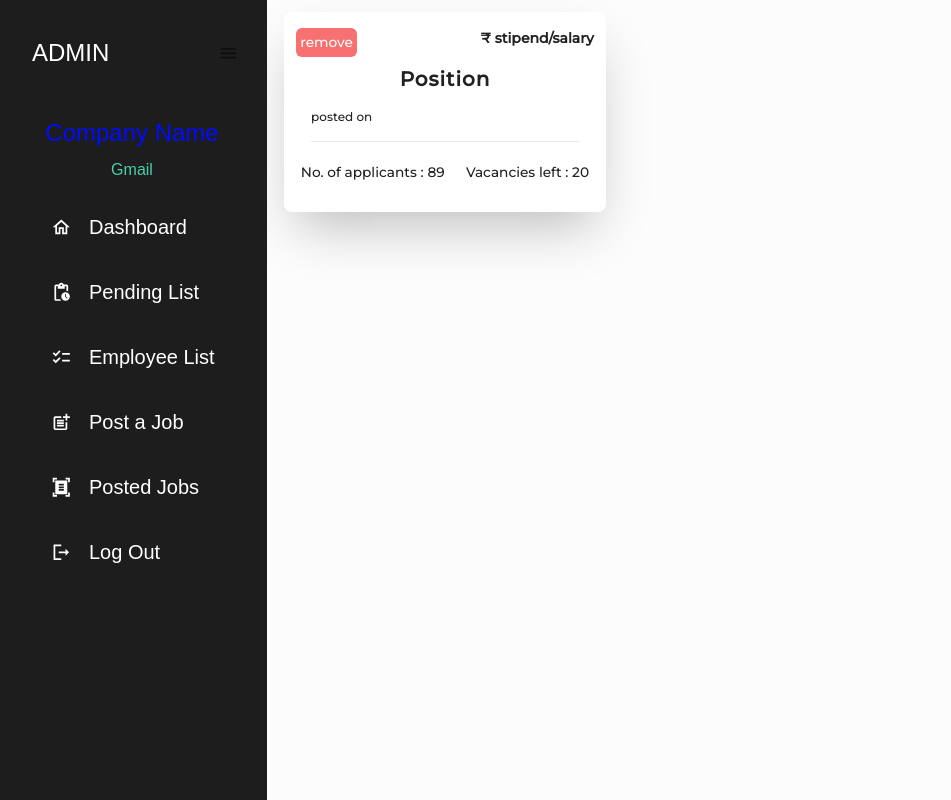
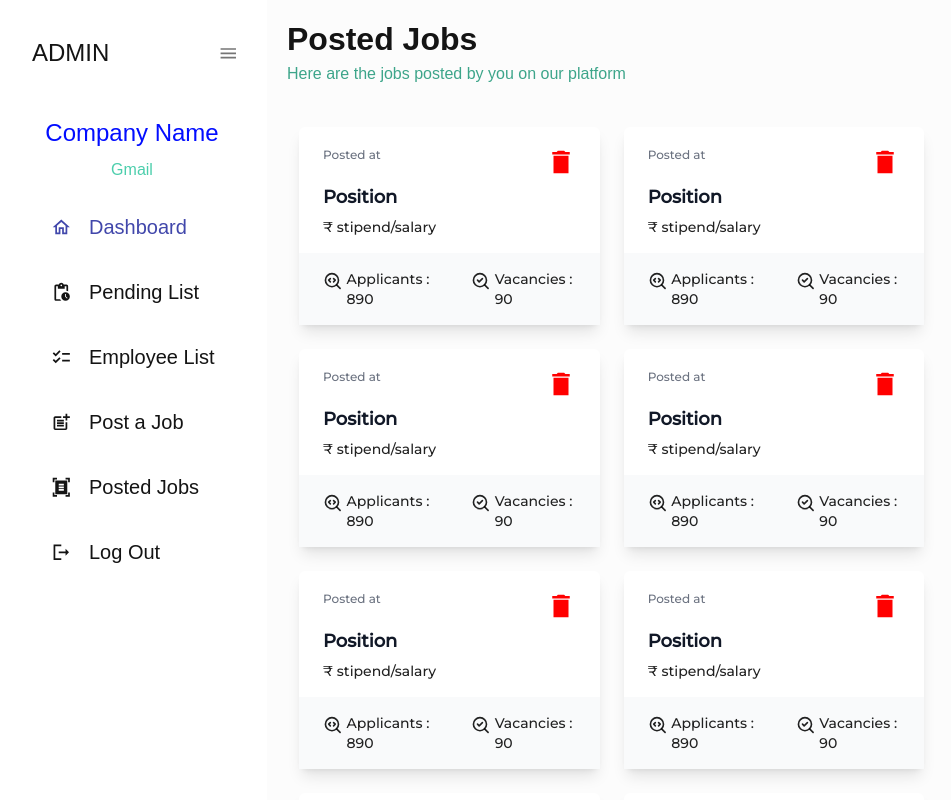
Before and after one commit to RahulRedN/FDFED_IG, a React (Vite) app: page /company/postedjobs in a window 1280 px wide. Shown: the top 800 px of the page, without its empty margins (3-954 px from the left). Built offline with nearby package versions, Linux system fonts and the light colour scheme; no server answers.

Commit message:
posted jobs compo added in cmpny dash

```diff
--- a/src/components/Company/Dashboard/Dashboard.jsx
+++ b/src/components/Company/Dashboard/Dashboard.jsx
@@ -17,17 +17,17 @@ import {
   MoneySharp,
   NotInterested,
   NotInterestedTwoTone,
+  Verified,
 } from "@mui/icons-material";
 import { useSelector } from "react-redux";
 
-const Dashboard = ({bgc}) => {
+const Dashboard = () => {
   const data = useSelector((state) => state.company);
   console.log(data);
   const theme = useTheme();
   const colors = tokens(theme.palette.mode);
-
   return (
-    <Box padding="20px" backgroundColor={bgc}>
+    <Box padding="20px">
       <Box display="flex" justifyContent="space-between" alignItems="center">
         <Header title="DASHBOARD" subtitle="Welcome to your dashboard" />
       </Box>
@@ -49,9 +49,26 @@ const Dashboard = ({bgc}) => {
             title="900"
             subtitle="Jobs Posted"
             progress="0"
-            increase="+14%"
             icon={
               <EmailIcon
+                sx={{ color: colors.greenAccent[600], fontSize: "50px" }}
+              />
+            }
+          />
+        </Box>
+        <Box
+          gridColumn="span 3"
+          backgroundColor={colors.primary[400]}
+          display="flex"
+          alignItems="center"
+          justifyContent="center"
+        >
+          <StatBox
+            title="463,666"
+            subtitle="Total Applications recieved"
+            progress="0.80"
+            icon={
+              <PersonAddIcon
                 sx={{ color: colors.greenAccent[600], fontSize: "50px" }}
               />
             }
@@ -68,9 +85,8 @@ const Dashboard = ({bgc}) => {
             title="431,225"
             subtitle="Applications Accepted"
             progress="0.50"
-            increase="+21%"
             icon={
-              <PersonAddIcon
+              <Verified
                 sx={{ color: colors.greenAccent[600], fontSize: "50px" }}
               />
             }
@@ -87,7 +103,6 @@ const Dashboard = ({bgc}) => {
             title="32,441"
             subtitle="Applications Rejected"
             progress="0.30"
-            increase="+5%"
             icon={
               <NotInterestedTwoTone
                 sx={{ color: colors.greenAccent[600], fontSize: "50px" }}
@@ -95,25 +110,7 @@ const Dashboard = ({bgc}) => {
             }
           />
         </Box>
-        <Box
-          gridColumn="span 3"
-          backgroundColor={colors.primary[400]}
-          display="flex"
-          alignItems="center"
-          justifyContent="center"
-        >
-          <StatBox
-            title="Rs.325,134"
-            subtitle="Average Salary Offered"
-            progress="0.80"
-            increase="+43%"
-            icon={
-              <MoneySharp
-                sx={{ color: colors.greenAccent[600], fontSize: "50px" }}
-              />
-            }
-          />
-        </Box>
+
 
         <Box
           gridColumn="span 12"
--- a/src/components/Company/PendingList/PendingList.jsx
+++ b/src/components/Company/PendingList/PendingList.jsx
@@ -1,19 +1,10 @@
 import classes from "./PendingList.module.css";
 import Skillbox from "./Skillbox";
 
-const PendingList = ({ status }) => {
-  const color = (status) => {
-    if (status === "Rejected") {
-      return "bg-red-200 text-red-600 ";
-    } else if (status === "Accepted") {
-      return "bg-green-200 text-green-600";
-    } else {
-      return "bg-yellow-100 text-yellow-500";
-    }
-  };
+const PendingList = () => {
   const skills = ["hello", "this", "are", "my", "skills"];
   return (
-    <div className="max-h-full w-[78.5vw] absolute right-0" id="PendingList">
+    <div className="max-h-full w-[83vw] absolute right-0" id="PendingList">
       <div className={classes.container}>
         <h2>My Applications</h2>
         <div className="rounded-md border-[1px] border-gray-300 w-[75vw]">
--- a/src/components/Company/PostedJobs/PostedJobs.jsx
+++ b/src/components/Company/PostedJobs/PostedJobs.jsx
@@ -1,31 +1,83 @@
 import React from "react";
+import Header from "../Dashboard/Header";
+import {DeleteForeverSharp, DeleteSharp} from "@mui/icons-material";
+import { SearchCheck, SearchCode } from "lucide-react";
 
 const PostedJobs = () => {
+    const count = [1,2,4,5,45,34,23,23]
   return (
-    <div div className="w-[78.5vw] absolute right-0">
-      <div className="shadow-2xl bg-white rounded-lg m-3 p-3 pt-4 w-[32%] min-h-[25vh] ">
-        <div className="flex justify-between">
-          <button className="text-white bg-red-400 rounded-md p-1">
-            remove
-          </button>
-          <h5 className="font-[600] text-sm">₹ stipend/salary</h5>
+    <div className="m-[20px]">
+      <Header
+        title="Posted Jobs"
+        subtitle="Here are the jobs posted by you on our platform"
+      />
+        <div className="flex flex-wrap">
+       { count.map(()=> (
+       <div className="rounded-md m-3 bg-white shadow-lg w-[31%]">
+        <div className="px-6 py-4 flex justify-between">
+          <div className="w-0 flex-1">
+            <div className="flex justify-between max-h-40 mt-1 text-xs text-gray-500">
+              <p>Posted at</p>
+              <button>
+                <DeleteSharp sx={{ color: "red" , fontSize:"30px"}} />
+              </button>
+            </div>
+            <p>
+              <h1 className="text-lg font-semibold py-2 leading-6 text-gray-900">
+                Position
+            </h1>
+            </p>
+            <div className="relative text-sm max-h-40 w-full overflow-clip">
+            ₹ stipend/salary
+            </div>
+          </div>
         </div>
-
-        <h1 className="mt-2 text-xl text-center font-bold tracking-wider">
-          {/* {job.position} */} Position
-        </h1>
-
-        <p className="mt-4 w-[90%] mx-auto text-xs">
-          {/* {truncateString(job?.jobDesc, 90)} */} posted on
-        </p>
-        <hr className="mt-4 w-[90%] mx-auto"></hr>
-        <div className="flex mt-5 justify-around mx-auto gap-3">
-          <h2>No. of applicants : 89</h2>
-          <h1>Vacancies left : 20</h1>
+        <div className="bg-gray-50 z-20 text-sm px-4 py-4 sm:px-6">
+          <div className="flex justify-between">
+            <div className="flex  gap-8">
+              <div className="flex gap-1">
+                <SearchCode />
+                <h1 className="text-sm">Applicants : 890</h1>
+              </div>
+              <div className="flex gap-1">
+                <SearchCheck />
+                <h1>Vacancies : 90</h1>
+              </div>
+            </div>
+          </div>
         </div>
+      </div>
+      ))}
       </div>
     </div>
   );
 };
 
 export default PostedJobs;
+
+// <div div className="w-[78.5vw] absolute right-0">
+// <div display="flex" justifyContent="space-between" alignItems="center">
+//     <Header title="Posted Jobs"/>
+//   </div>
+//   <div className="shadow-2xl bg-white rounded-lg m-3 p-3 pt-4 w-[32%] min-h-[25vh] ">
+//     <div className="flex justify-between">
+//       <button className="text-white bg-red-400 rounded-md p-1">
+//         remove
+//       </button>
+//       <h5 className="font-[600] text-sm">₹ stipend/salary</h5>
+//     </div>
+
+//     <h1 className="mt-2 text-xl text-center font-bold tracking-wider">
+//       {/* {job.position} */} Position
+//     </h1>
+
+//     <p className="mt-4 w-[90%] mx-auto text-xs">
+//       {/* {truncateString(job?.jobDesc, 90)} */} posted on
+//     </p>
+//     <hr className="mt-4 w-[90%] mx-auto"></hr>
+//     <div className="flex mt-5 justify-around mx-auto gap-3">
+//       <h2>No. of applicants : 89</h2>
+//       <h1>Vacancies left : 20</h1>
+//     </div>
+//   </div>
+// </div>
--- a/src/components/Company/Sidebar.jsx
+++ b/src/components/Company/Sidebar.jsx
@@ -55,19 +55,19 @@ const Sidebar = () => {
       sx={{
         "& .pro-sidebar-inner": {
           // background: `${colors.primary[400]} !important`,
+          background : "white",
         },
         "& .pro-icon-wrapper": {
           backgroundColor: "transparent !important",
         },
         "& .pro-inner-item": {
           padding: " 5px 20px !important",
-          color:"white"
         },
         "& .pro-inner-item:hover": {
           color: "#868dfb !important",
         },
         "& .pro-menu-item.active": {
-          color: "#6870fa !important",
+          color: "#4147ab !important",
         },
       }}
     >
--- a/src/pages/Company.jsx
+++ b/src/pages/Company.jsx
@@ -33,7 +33,7 @@ const Home = () => {
           <div className="flex min-h-screen">
             <Sidebar isSidebar={isSidebar}/>
             <main className="w-full">
-            <Outlet  bgc={"black"}/>
+            <Outlet/>
             {/* <div className="text-center text-gray-800 font-[600]">© 2023 Inspiring Go</div> */}
             </main>
           </div>
```
